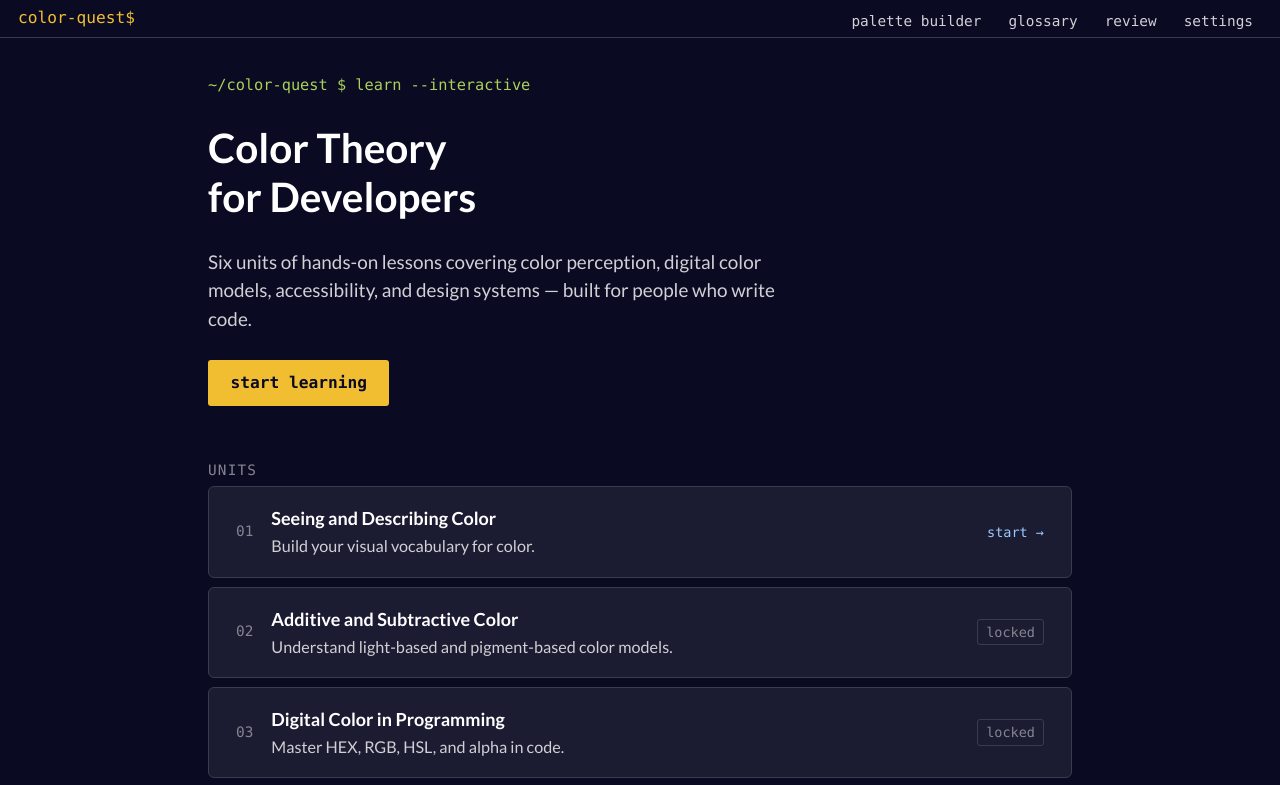
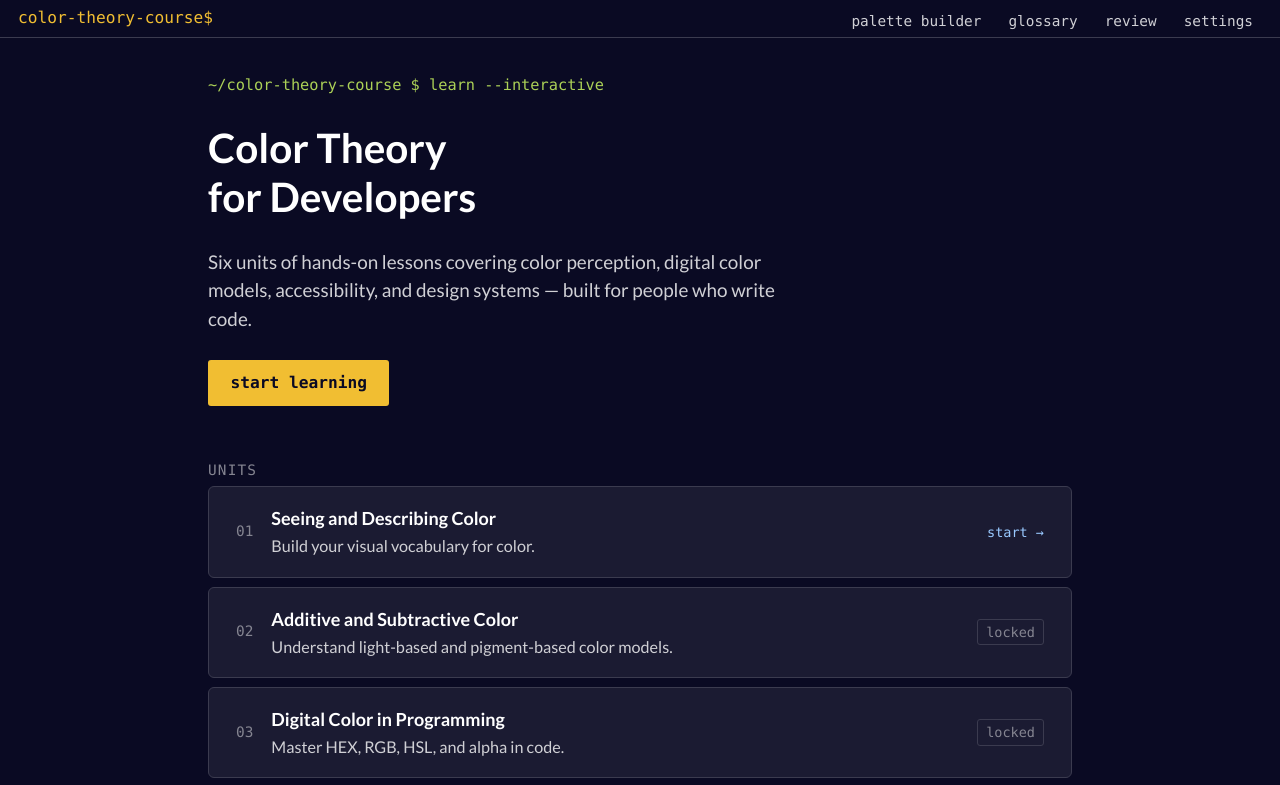
Before and after one commit to majestic-owl448/color-theory-lessons, a React (Vite) app: page / in a window 1280 px wide. Shown: the top 785 px of the page. Built offline with nearby package versions, Linux system fonts and the light colour scheme.

Commit message:
refactor: rename Color Quest to Color Theory Course
Aligns app branding with the future domain colortheorycourse.com.
Updates page title, nav logo, hero prompt, tool mockups, localStorage
key, README, and CLAUDE.md.

```diff
--- a/index.html
+++ b/index.html
@@ -8,7 +8,7 @@
     <link rel="preconnect" href="https://fonts.googleapis.com" />
     <link rel="preconnect" href="https://fonts.gstatic.com" crossorigin />
     <link href="https://fonts.googleapis.com/css2?family=Lato:ital,wght@0,300;0,400;0,700;1,300;1,400;1,700&display=swap" rel="stylesheet" />
-    <title>Color Quest - Learn Color Theory</title>
+    <title>Color Theory Course - Learn Color Theory</title>
   </head>
   <body>
     <div id="root"></div>
--- a/src/components/nav/TopNav.tsx
+++ b/src/components/nav/TopNav.tsx
@@ -5,7 +5,7 @@ export function TopNav() {
   return (
     <nav className={styles.nav} aria-label="Main navigation">
       <NavLink to="/" end className={styles.logo}>
-        color-quest$
+        color-theory-course$
       </NavLink>
       <ul className={styles.links}>
         <li>
--- a/src/components/tools/BeforeAfterTool.tsx
+++ b/src/components/tools/BeforeAfterTool.tsx
@@ -126,7 +126,7 @@ export function BeforeAfterTool({ variant = 'color-function', interactive = true
               onKeyDown={(e) => interactive && e.key === 'Enter' && handleRegionClick('nav')}
               aria-label={interactive ? 'Click to identify what the nav bar color is doing' : undefined}
             >
-              <span className={styles.navLogo}>color-quest$</span>
+              <span className={styles.navLogo}>color-theory-course$</span>
               <span className={styles.navLink}>settings</span>
               {results['nav'] === true && <span className={styles.regionBadge}>✓</span>}
             </div>
@@ -176,7 +176,7 @@ export function BeforeAfterTool({ variant = 'color-function', interactive = true
           <span className={styles.panelLabel}>noisy color</span>
           <div className={`${styles.mockup} ${styles.mockupBad}`}>
             <div className={styles.nav}>
-              <span className={styles.navLogo}>color-quest$</span>
+              <span className={styles.navLogo}>color-theory-course$</span>
               <span className={styles.navLink}>settings</span>
             </div>
             <div className={styles.hero}>
--- a/src/components/tools/InterfaceTunerTool.tsx
+++ b/src/components/tools/InterfaceTunerTool.tsx
@@ -145,7 +145,7 @@ function Mockup({ accent, surface, neutral }: MockupProps) {
         }}
       >
         <span style={{ color: rgbString(neutral), fontWeight: 600, fontSize: '0.75rem', fontFamily: 'var(--font-mono)' }}>
-          color-quest$
+          color-theory-course$
         </span>
         <div style={{ display: 'flex', gap: '10px' }}>
           {['home', 'learn', 'sandbox'].map((t) => (
--- a/src/pages/HomePage.tsx
+++ b/src/pages/HomePage.tsx
@@ -17,7 +17,7 @@ export function HomePage() {
   return (
     <>
       <section className={styles.hero}>
-        <span className={styles.prompt}>~/color-quest $ learn --interactive</span>
+        <span className={styles.prompt}>~/color-theory-course $ learn --interactive</span>
         <h1 className={styles.title}>
           Color Theory
           <br />
--- a/src/state/persistence.ts
+++ b/src/state/persistence.ts
@@ -1,6 +1,6 @@
 import type { ProgressState } from '../types/progress.ts';
 
-const STORAGE_KEY = 'color-quest-state';
+const STORAGE_KEY = 'color-theory-course-state';
 const VERSION = 1;
 
 interface StoredState {
```
Also changed, not shown: 2 other files (tests, documents, lock files or other folders).
